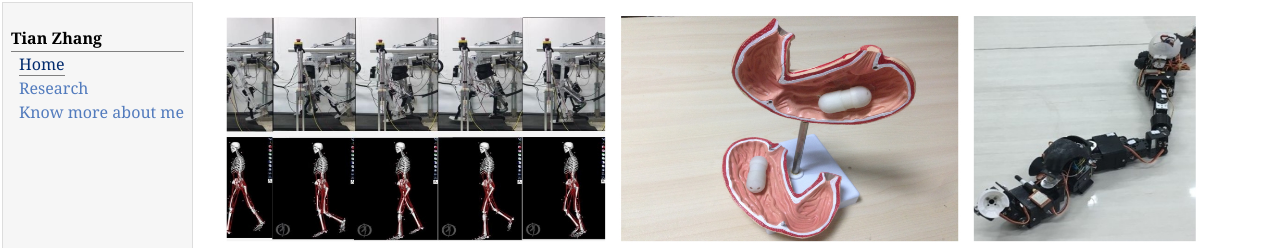
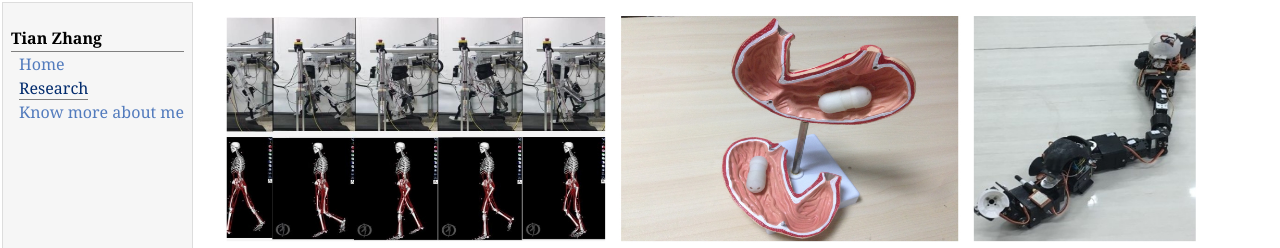
Before and after one commit to dukesky/dukesky.github.io, a Jekyll site: the page research.html, which Jekyll copies as it is, in a window 1280 px wide. Shown: the top 248 px of the page. Built offline with Jekyll 4.4.1, drawn with Linux system fonts in a browser that asks for light colours.

Commit message:
Update research.html

```diff
--- a/research.html
+++ b/research.html
@@ -12,8 +12,8 @@
 <tr valign="top">
 <td id="layout-menu">
 <div class="menu-category">Tian Zhang</div>
-<div class="menu-item"><a href="index.html" class="current">Home</a></div>
-<div class="menu-item"><a href="research.html">Research</a></div>
+<div class="menu-item"><a href="index.html" >Home</a></div>
+<div class="menu-item"><a href="research.html"class="current">Research</a></div>
 <div class="menu-item"><a href="me.html">Know more about me</a></div>
 </td>
 <td id="layout-content">
```
